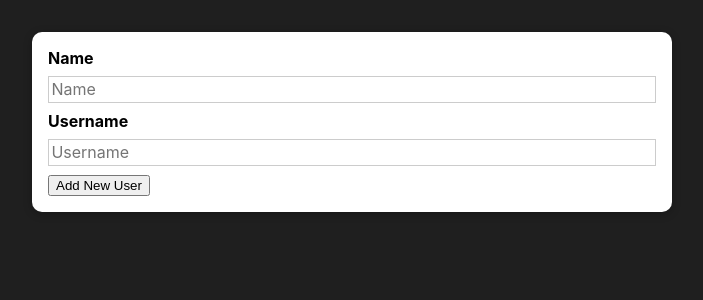
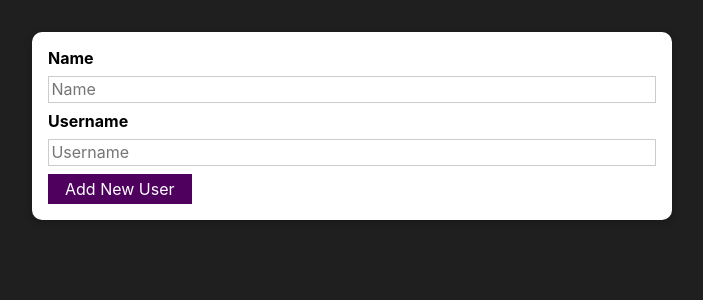
Before and after one commit to AndreasSitumorang/andreas-situmorang, a React (Create React App) app: page / in a window 1280 px wide. Shown: the top 300 px of the page, without its empty margins (288-991 px from the left). Built offline with nearby package versions, Linux system fonts and the light colour scheme.

Commit message:
feat : add css to button as child componet

```diff
--- /dev/null
+++ b/src/components/UI/Button.css
@@ -0,0 +1,18 @@
+.button {
+    font: inherit;
+    border: 1px solid #4f005f;
+    background: #4f005f;
+    color: white;
+    padding: 0.25rem 1rem;
+    cursor: pointer;
+  }
+
+  .button:hover,
+  .button:active {
+    background: #741188;
+    border-color: #741188;
+  }
+
+  .button:focus {
+    outline: none;
+  }
--- /dev/null
+++ b/src/components/UI/Button.tsx
@@ -0,0 +1,22 @@
+import React from "react";
+
+import "./Button.css";
+
+interface ButtonProps {
+  children: React.ReactNode;
+  styles: string;
+  type?: string;
+  onClick: () => void;
+}
+
+const Button: React.FC<ButtonProps> = function ({ children, styles, onClick, type }) {
+  return (
+    <button
+      className={styles}
+      type={(type = null || "submit")}
+      onClick={onClick}
+    >{children}</button>
+  );
+};
+
+export default Button;
--- a/src/components/User/AddUser.tsx
+++ b/src/components/User/AddUser.tsx
@@ -1,5 +1,6 @@
 import React from "react";
 import Cards from "../UI/Card";
+import Button from "../UI/Button";
 import './AddUser.css';
 
 // export interface IAddUserProps {
@@ -21,7 +22,7 @@ const AddUser: React.FC = function ()  {
                 <input type="text" name="name" placeholder="Name"/>
                 <label htmlFor="Username">Username</label>
                 <input type="text" name="username" placeholder="Username"/>
-                <button type="submit">Add New User</button>
+                <Button styles="button" type="submit" onClick={()=> alert()}> Add New User</Button>
             </form>
         </Cards>
     );
--- /dev/null
+++ b/src/components/User/UsersList.tsx
@@ -0,0 +1 @@
+import React from "react";
```
Also changed, not shown: src/components/User/UsersList.js (deleted).
